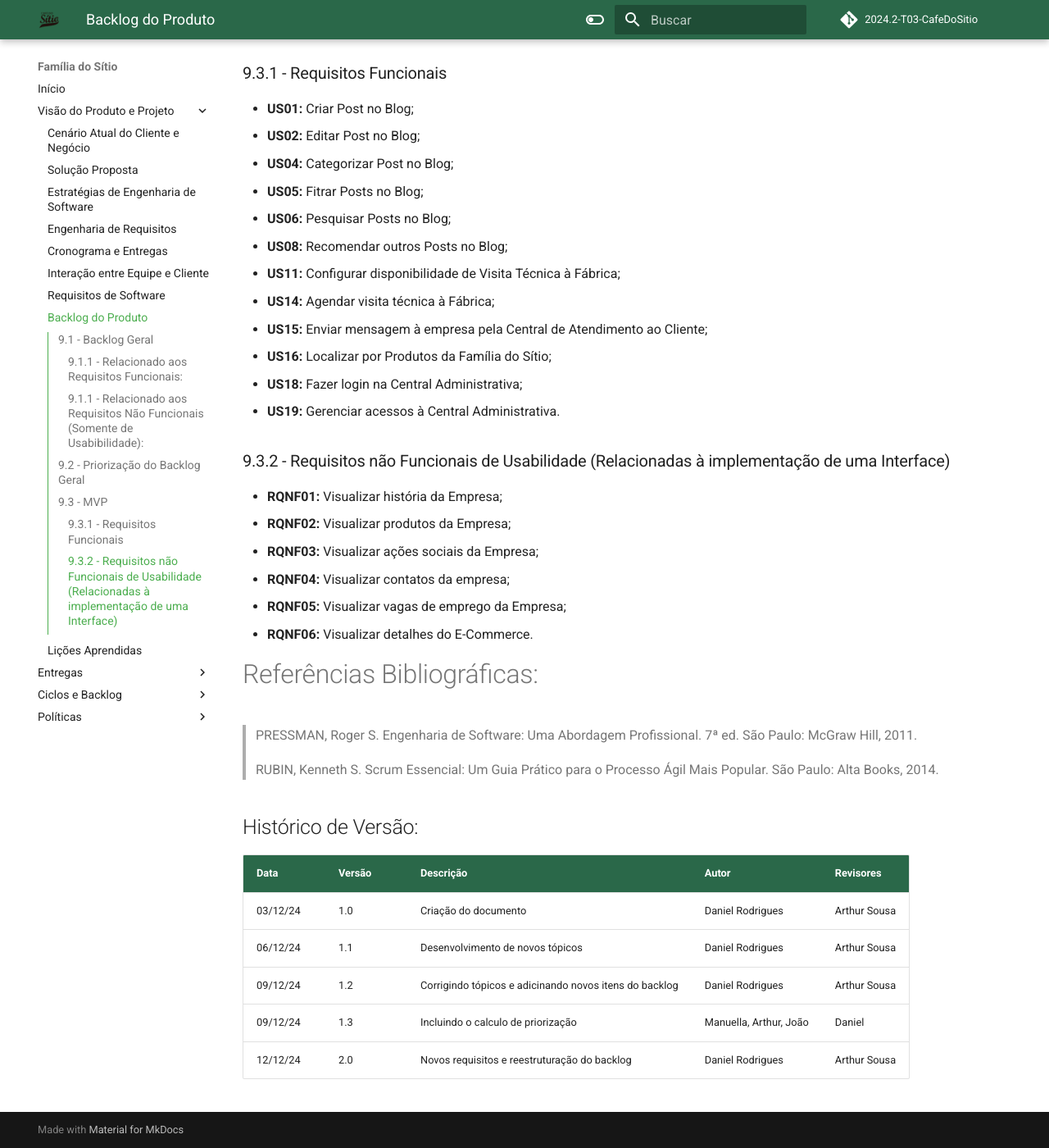
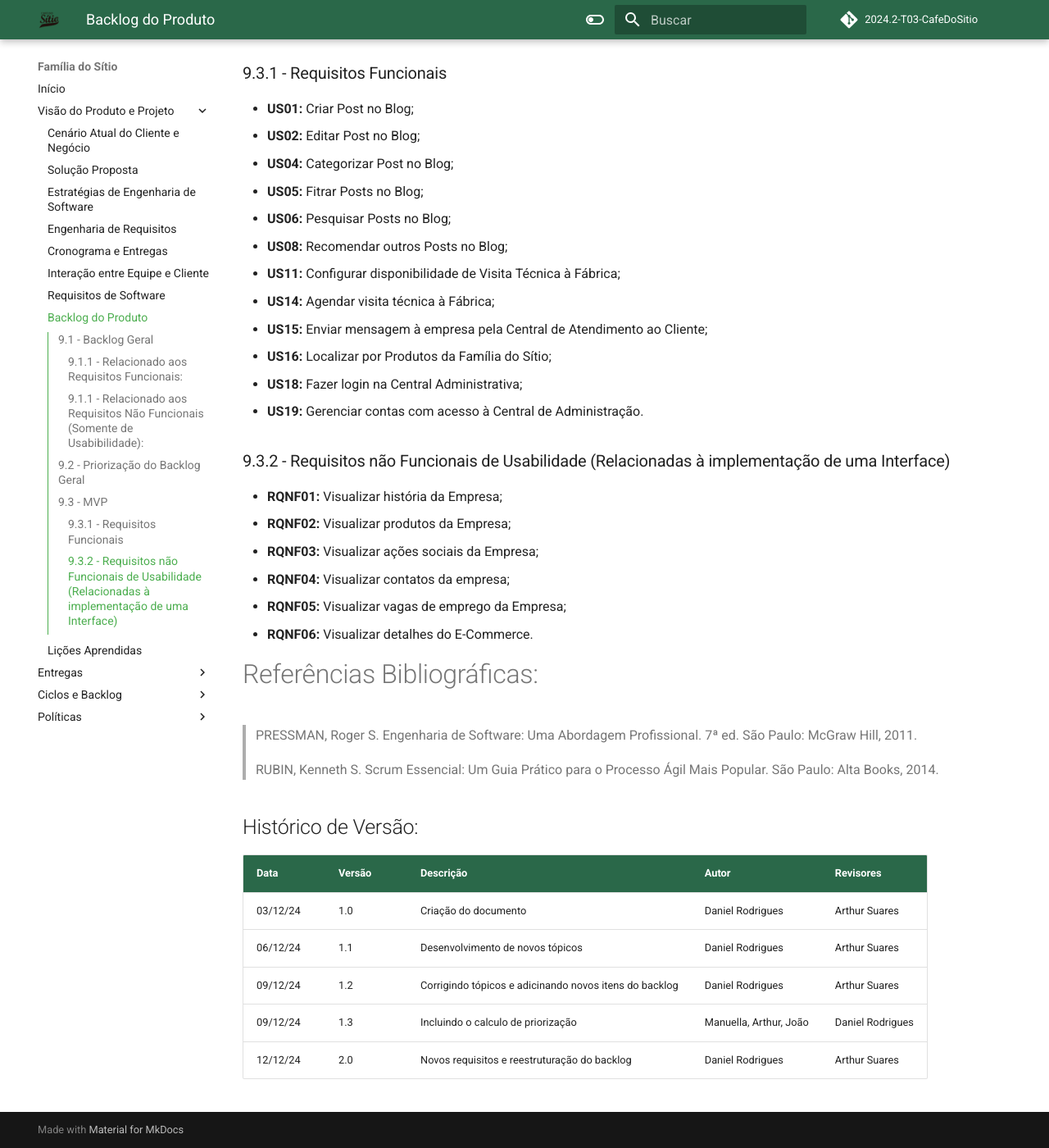
Before and after one commit to mdsreq-fga-unb/2024.2-T03-CafeDoSitio, an MkDocs documentation site: the page built from docs/sections/2-docPage/9-backlogDeProduto.md, in a window 1280 px wide and 1400 px high, scrolled down 4747 px. Shown: the whole window at 82% size. Built offline with MkDocs 1.6.1 and Material for MkDocs 9.7.7, drawn with Linux system fonts in a browser that asks for light colours; comment, search, counter and statistics services are not loaded.

Commit message:
docs: fix no nome da us 19 e nome do revisor

```diff
--- a/docs/sections/2-docPage/9-backlogDeProduto.md
+++ b/docs/sections/2-docPage/9-backlogDeProduto.md
@@ -128,7 +128,7 @@ Com esta técnica, foi possível elencar as funcionalidades de maior valor agreg
 - **US15:** Enviar mensagem à empresa pela Central de Atendimento ao Cliente;
 - **US16:** Localizar por Produtos da Família do Sítio;
 - **US18:** Fazer login na Central Administrativa;
-- **US19:** Gerenciar acessos à Central Administrativa.
+- **US19:** Gerenciar contas com acesso à Central de Administração.
 
 ### 9.3.2 - Requisitos não Funcionais de Usabilidade (Relacionadas à implementação de uma Interface)
 
@@ -149,8 +149,8 @@ Com esta técnica, foi possível elencar as funcionalidades de maior valor agreg
 ## Histórico de Versão:
 | Data | Versão | Descrição | Autor | Revisores |
 |---- | ------ | --------- | ----- | --------- |
-| 03/12/24 | 1.0 | Criação do documento | Daniel Rodrigues | Arthur Sousa
-| 06/12/24 | 1.1 | Desenvolvimento de novos tópicos | Daniel Rodrigues | Arthur Sousa
-| 09/12/24 | 1.2 | Corrigindo tópicos e adicinando novos itens do backlog | Daniel Rodrigues | Arthur Sousa
-| 09/12/24 | 1.3 | Incluindo o calculo de priorização | Manuella, Arthur, João | Daniel
-| 12/12/24 | 2.0 | Novos requisitos e reestruturação do backlog | Daniel Rodrigues | Arthur Sousa
+| 03/12/24 | 1.0 | Criação do documento | Daniel Rodrigues | Arthur Suares
+| 06/12/24 | 1.1 | Desenvolvimento de novos tópicos | Daniel Rodrigues | Arthur Suares
+| 09/12/24 | 1.2 | Corrigindo tópicos e adicinando novos itens do backlog | Daniel Rodrigues | Arthur Suares
+| 09/12/24 | 1.3 | Incluindo o calculo de priorização | Manuella, Arthur, João | Daniel Rodrigues
+| 12/12/24 | 2.0 | Novos requisitos e reestruturação do backlog | Daniel Rodrigues | Arthur Suares
```
Also changed, not shown: docs/sections/2-docPage/7-Requisitos.md (+1 -1 lines).
